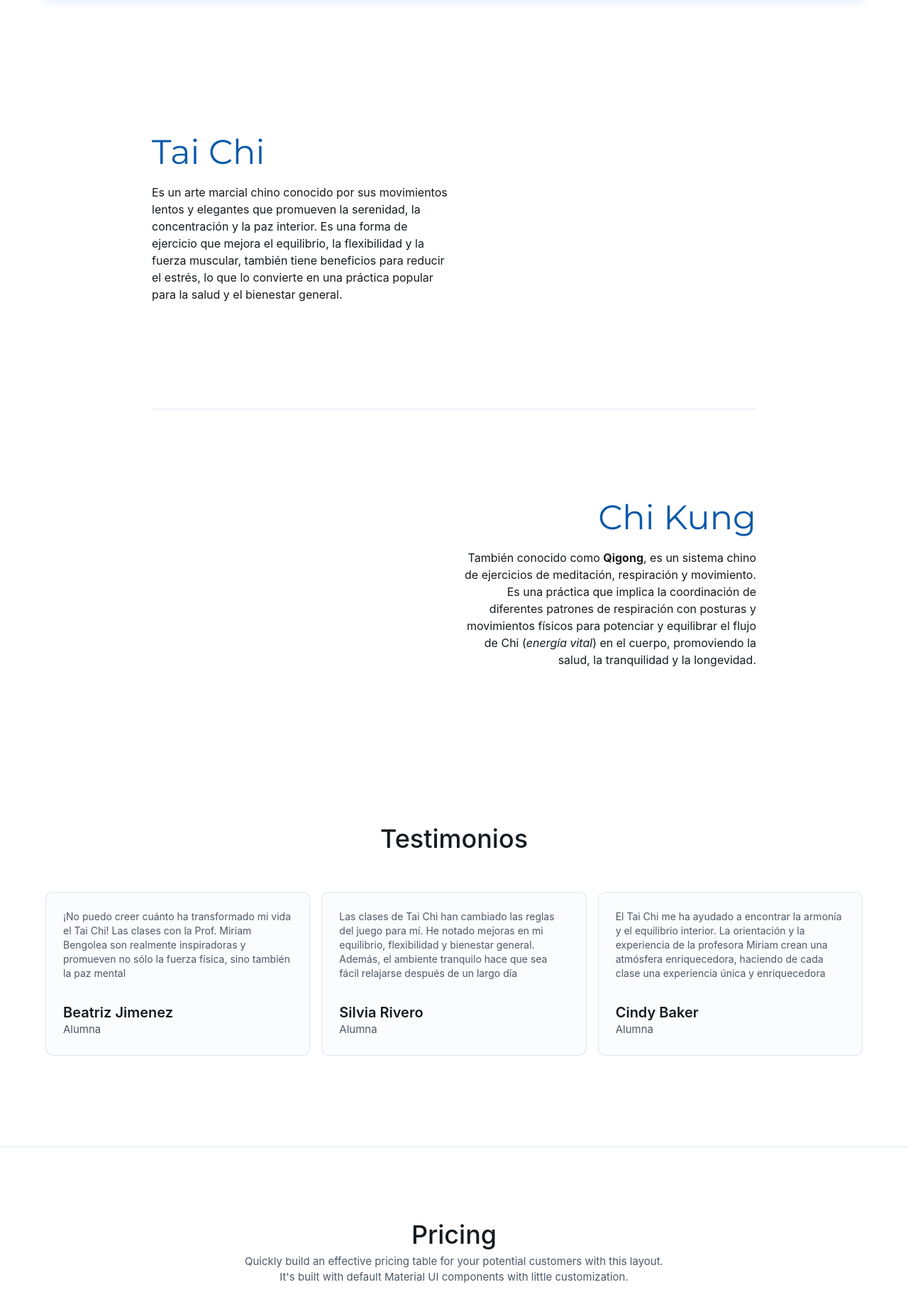
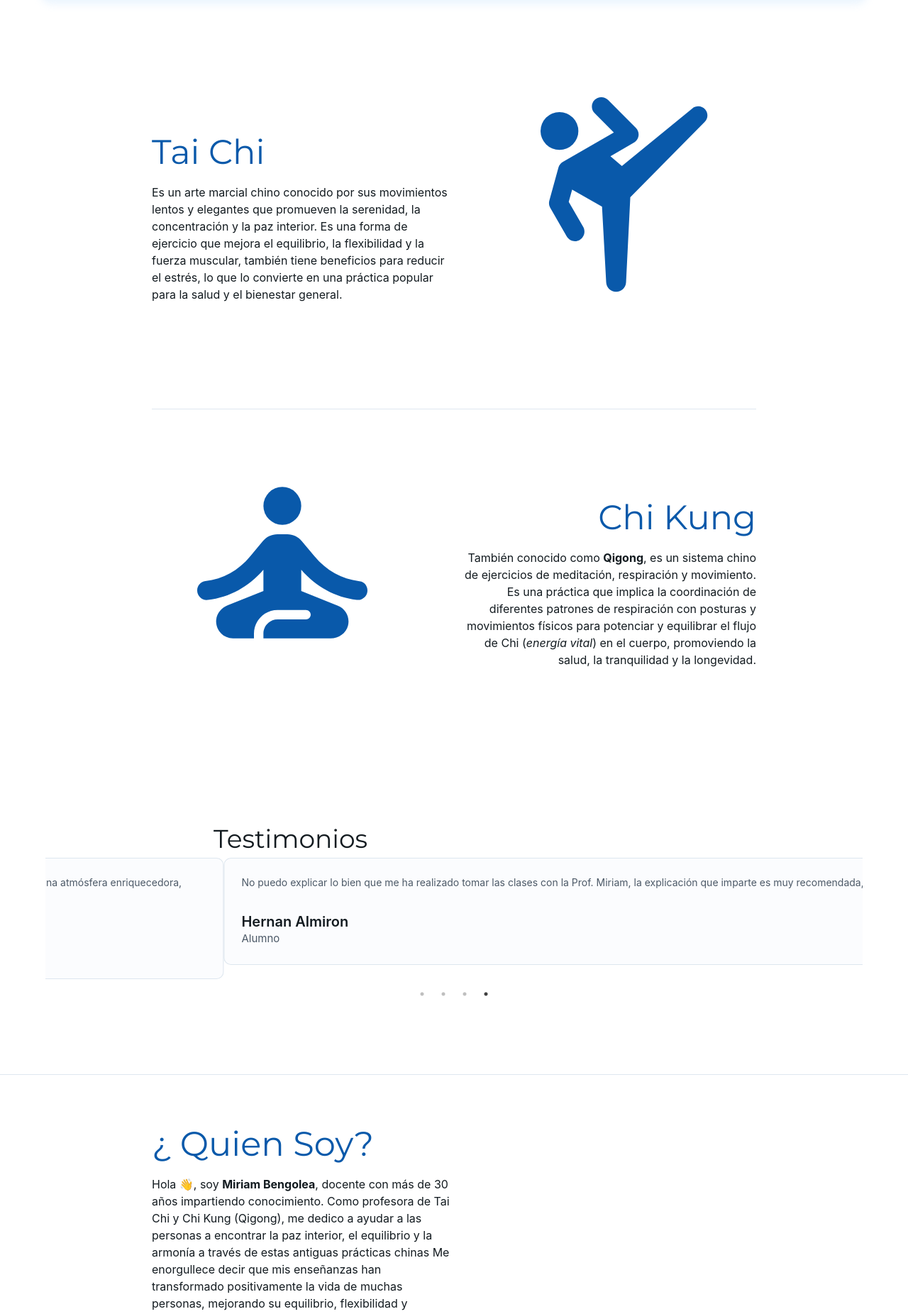
Before and after one commit to FeddericoGarcia/mibe-landingpage, a React (Create React App) app: page / in a window 1280 px wide. Shown: the part 1156-3008 px from the top of the page at 71% size. Built offline with nearby package versions, Linux system fonts and the light colour scheme; a web font is replaced by a local one.

Commit message:
Modificacion - Description, Testimonials | Creacion - PersonInformation

```diff
--- a/package.json
+++ b/package.json
@@ -13,6 +13,8 @@
     "react": "^18.3.1",
     "react-dom": "^18.3.1",
     "react-scripts": "5.0.1",
+    "react-slick": "^0.30.2",
+    "slick-carousel": "^1.8.1",
     "web-vitals": "^2.1.4"
   },
   "scripts": {
--- a/src/LandingPage.js
+++ b/src/LandingPage.js
@@ -8,6 +8,7 @@ import AppAppBar from './components/AppAppBar';
 import Hero from './components/Hero';
 import Pricing from './components/Pricing';
 import Testimonials from './components/Testimonials';
+import PersonInformation from './components/PersonInformation';
 import Footer from './components/Footer';
 import getLPTheme from './getLPTheme';
 import Description from './components/Description';
@@ -30,6 +31,7 @@ export default function LandingPage() {
         <Description />
         <Testimonials />
         <Divider />
+        <PersonInformation />
         <Pricing />
         <Divider />
         <Footer />
--- a/src/components/Description.js
+++ b/src/components/Description.js
@@ -5,6 +5,9 @@ import Stack from '@mui/material/Stack';
 import Typography from '@mui/material/Typography';
 import Divider from '@mui/material/Divider';
 
+// import FilterVintageRoundedIcon from '@mui/icons-material/FilterVintageRounded';
+import SportsMartialArtsRoundedIcon from '@mui/icons-material/SportsMartialArtsRounded';
+import SelfImprovementRoundedIcon from '@mui/icons-material/SelfImprovementRounded';
 //TODO: AGREGAR SVG AL COSTADO DEL TEXTO
 
 export default function Description() {
@@ -17,7 +20,8 @@ export default function Description() {
                 flexDirection: "column",
                 justifyContent: 'center',
                 alignItems: "flex-start",
-                textAlign: "left"
+                textAlign: "left",
+                position: 'relative'
             }}>
                 <Typography
                     id="typograMontserrat"
@@ -38,6 +42,17 @@ export default function Description() {
                 y la fuerza muscular, también tiene beneficios para reducir el estrés, lo que lo convierte
                 en una práctica popular para la salud y el bienestar general.
                 </Typography>
+                <SportsMartialArtsRoundedIcon sx={{
+                    position: 'absolute',
+                    right: 0,
+                    top: 0,
+                    color: (theme) =>
+                        theme.palette.mode === 'light' ? 'primary.main' : 'primary.light',
+                    fontSize: '20rem',
+                    mb: 3,
+                    mt: 3,
+                    mr: 3,
+                }}/>
             </Box>
             <Divider/>
             <Box id="chikung" height={450} sx={{
@@ -45,7 +60,8 @@ export default function Description() {
                 flexDirection: "column",
                 justifyContent: 'center',
                 alignItems: "flex-end",
-                textAlign: "right"
+                textAlign: "right",
+                position: 'relative'
             }}>
                 <Typography
                     id="typograMontserrat"
@@ -65,6 +81,17 @@ export default function Description() {
                 físicos para potenciar y equilibrar el flujo de Chi (<i>energía vital</i>) en el cuerpo, promoviendo la salud,
                 la tranquilidad y la longevidad.
                 </Typography>
+                <SelfImprovementRoundedIcon sx={{
+                    position: 'absolute',
+                    left: 0,
+                    top: 0,
+                    color: (theme) =>
+                        theme.palette.mode === 'light' ? 'primary.main' : 'primary.light',
+                    fontSize: '20rem',
+                    mb: 3,
+                    mt: 3,
+                    ml: 3,
+                }}/>
             </Box>
           </Stack>
         </Container>
--- /dev/null
+++ b/src/components/PersonInformation.js
@@ -0,0 +1,43 @@
+import * as React from 'react';
+import Box from '@mui/material/Box';
+import Container from '@mui/material/Container';
+import Stack from '@mui/material/Stack';
+import Typography from '@mui/material/Typography';
+
+export default function PersonInformation() {
+  return (
+    <Box >
+        <Container maxWidth="md">
+          <Stack spacing={4}>
+            <Box id="quien-soy" height={450} sx={{
+                display: "flex",
+                flexDirection: "column",
+                justifyContent: 'center',
+                alignItems: "flex-start",
+                textAlign: "left",
+                position: 'relative'
+            }}>
+                <Typography
+                    id="typograMontserrat"
+                    component="h2"
+                    variant="h2"
+                    mb="1rem"
+                    sx={{
+                        color: (theme) =>
+                        theme.palette.mode === 'light' ? 'primary.main' : 'primary.light',
+                    }}
+                    >
+                ¿ Quien Soy?
+                </Typography>
+
+                <Typography variant="body1" fontSize="1rem" sx={{ mb: 3, width: '50%' }}>
+                Hola 👋, soy <b>Miriam Bengolea</b>, docente con más de 30 años impartiendo conocimiento. Como profesora de Tai Chi y Chi Kung (Qigong), me dedico a ayudar a las personas a encontrar la paz interior, el equilibrio y la armonía a través de estas antiguas prácticas chinas
+                Me enorgullece decir que mis enseñanzas han transformado positivamente la vida de muchas personas, mejorando su equilibrio, flexibilidad y bienestar general.
+                </Typography>
+            </Box>
+          </Stack>
+        </Container>
+    </Box>
+
+  )
+}
--- a/src/components/Testimonials.js
+++ b/src/components/Testimonials.js
@@ -1,13 +1,16 @@
 import * as React from 'react';
+import Slider from 'react-slick';
+import 'slick-carousel/slick/slick.css';
+import 'slick-carousel/slick/slick-theme.css';
 import Card from '@mui/material/Card';
 import CardHeader from '@mui/material/CardHeader';
 import CardContent from '@mui/material/CardContent';
-import Avatar from '@mui/material/Avatar';
+// // import Avatar from '@mui/material/Avatar';
 import Typography from '@mui/material/Typography';
 import Box from '@mui/material/Box';
 import Container from '@mui/material/Container';
-import Grid from '@mui/material/Grid';
-import { useTheme } from '@mui/system';
+// import Grid from '@mui/material/Grid';
+// // import { useTheme } from '@mui/system';
 
 const userTestimonials = [
   {
@@ -23,12 +26,29 @@ const userTestimonials = [
       "Las clases de Tai Chi han cambiado las reglas del juego para mí. He notado mejoras en mi equilibrio, flexibilidad y bienestar general. Además, el ambiente tranquilo hace que sea fácil relajarse después de un largo día",
   },
   {
-    name: 'Cindy Baker',
+    name: 'Cindy A.',
     occupation: 'Alumna',
     testimonial:
       'El Tai Chi me ha ayudado a encontrar la armonía y el equilibrio interior. La orientación y la experiencia de la profesora Miriam crean una atmósfera enriquecedora, haciendo de cada clase una experiencia única y enriquecedora',
   },
+  {
+    name: 'Hernan Almiron',
+    occupation: 'Alumno',
+    testimonial:
+    'No puedo explicar lo bien que me ha realizado tomar las clases con la Prof. Miriam, la explicación que imparte es muy recomendada, es un cambio total para mi vida'
+  },
 ];
+
+const settingsSlider = {
+  dots: true,
+  infinite: true,
+  speed: 500,
+  slidesToShow: 1,
+  slidesToScroll: 1,
+  autoplay: true,
+  autoplaySpeed: 2000,
+  gap: 40
+};
 
 export default function Testimonials() {
   return (
@@ -37,11 +57,10 @@ export default function Testimonials() {
       sx={{
         pt: { xs: 4, sm: 12 },
         pb: { xs: 8, sm: 16 },
-        position: 'relative',
-        display: 'flex',
-        flexDirection: 'column',
-        alignItems: 'center',
-        gap: { xs: 3, sm: 6 },
+        // position: 'relative',
+        // display: 'flex',
+        // flexDirection: 'column',
+        // alignItems: 'center',
       }}
     >
       <Box
@@ -50,13 +69,13 @@ export default function Testimonials() {
           textAlign: { sm: 'left', md: 'center' },
         }}
       >
-        <Typography component="h2" variant="h4" color="text.primary">
+        <Typography component="h2" variant="h4" color="text.primary" id="typograMontserrat">
           Testimonios
         </Typography>
       </Box>
-      <Grid container spacing={2}>
+      <Slider {...settingsSlider} >
         {userTestimonials.map((testimonial, index) => (
-          <Grid item xs={12} sm={6} md={4} key={index} sx={{ display: 'flex' }}>
+          // <Grid item xs={12} sm={6} md={4} key={index} sx={{ display: 'flex' }}>
             <Card
               sx={{
                 display: 'flex',
@@ -85,9 +104,35 @@ export default function Testimonials() {
                 />
               </Box>
             </Card>
-          </Grid>
+          // </Grid>
         ))}
-      </Grid>
+      </Slider >
     </Container>
   );
 }
+
+
+
+// const TestimonialCarousel = () => {
+//   const settings = {
+//     dots: true,
+//     infinite: true,
+//     speed: 500,
+//     slidesToShow: 1,
+//     slidesToScroll: 1,
+//     autoplay: true,
+//     autoplaySpeed: 2000,
+//   };
+
+//   return (
+//     <Slider {...settingsSlider}>
+//       {userTestimonials.map((testimonial) => (
+//         <div key={testimonial.id}>
+//           <p>{testimonial.content}</p>
+//         </div>
+//       ))}
+//     </Slider>
+//   );
+// };
+
+// export default TestimonialCarousel;
```
Also changed, not shown: 1 other file (tests, documents, lock files or other folders).
